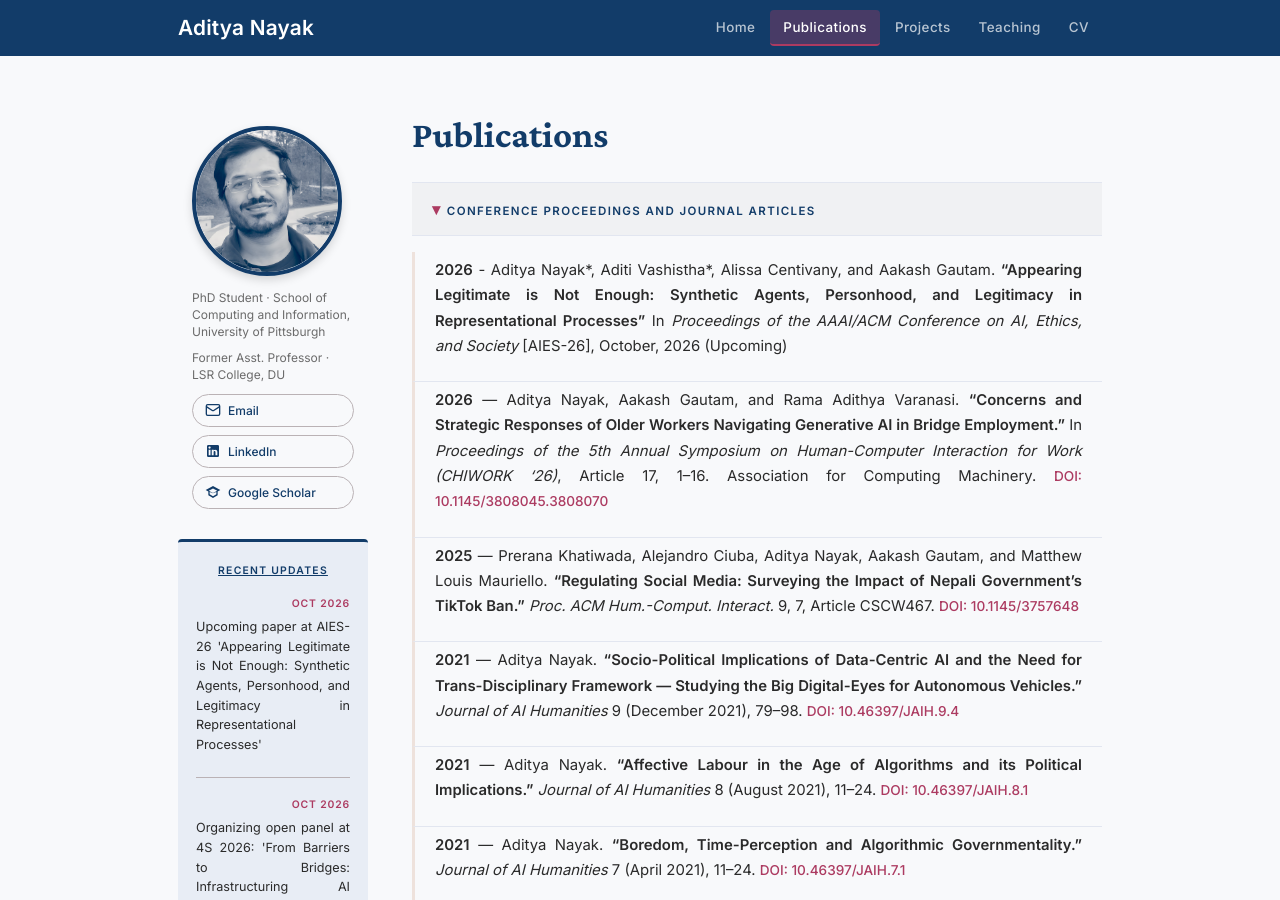
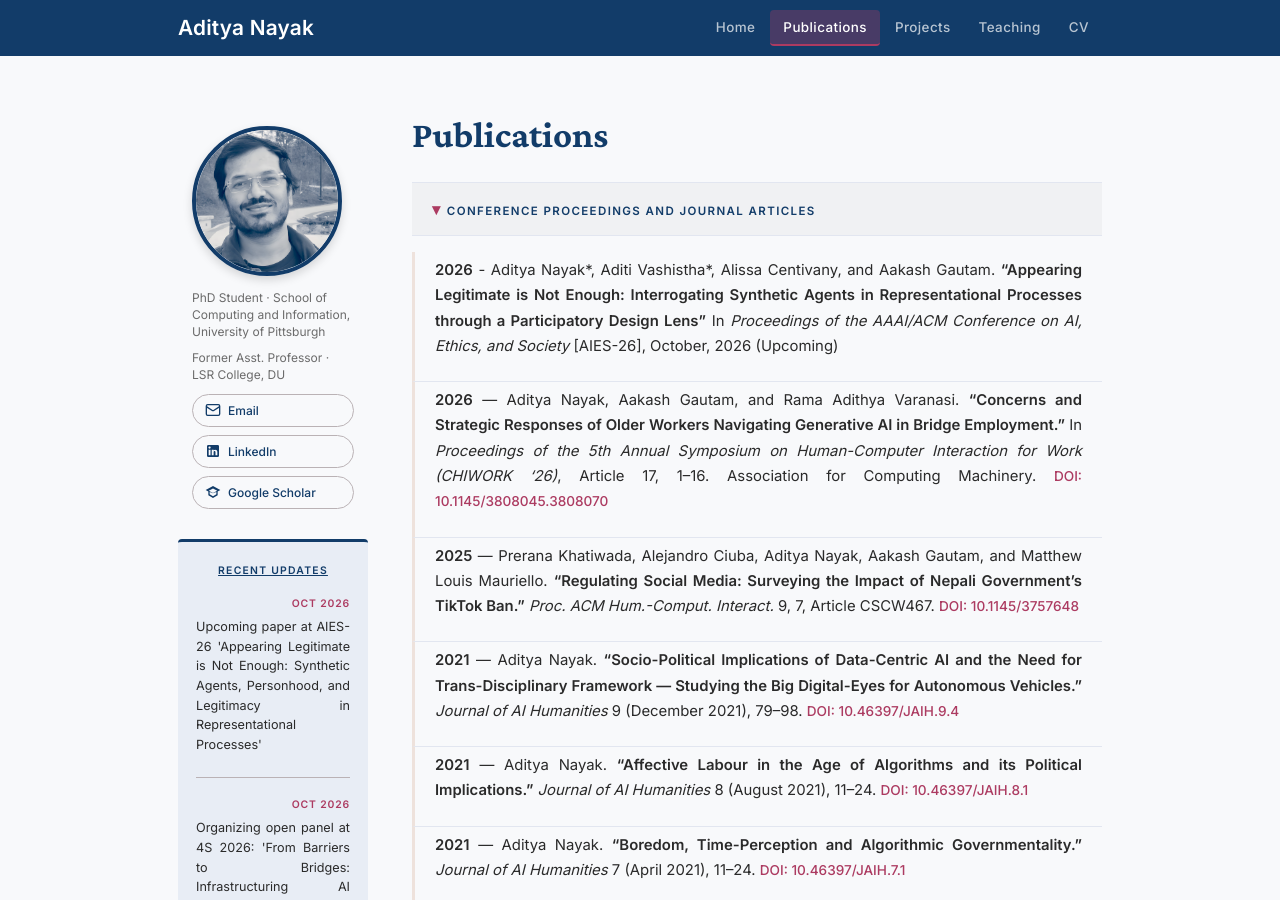
Before and after one commit to adityanayak-info/adityanayak-info.github.io, a Jekyll site: the page built from publications.md, in a window 1280 px wide and 900 px high. Built offline with Jekyll 4.4.1, drawn with Linux system fonts in a browser that asks for light colours.

Commit message:
Update publication title and details for AIES-26

```diff
--- a/publications.md
+++ b/publications.md
@@ -23,7 +23,7 @@ permalink: /publications/
 <summary>Conference Proceedings and Journal Articles</summary>
 <div class="pub-section-content" markdown="1">
 
-- **2026** - Aditya Nayak\*, Aditi Vashistha\*, Alissa Centivany, and Aakash Gautam. **"Appearing Legitimate is Not Enough: Synthetic Agents, Personhood, and Legitimacy in Representational Processes"** In *Proceedings of the AAAI/ACM Conference on AI, Ethics, and Society* [AIES-26], October, 2026 (Upcoming)
+- **2026** - Aditya Nayak\*, Aditi Vashistha\*, Alissa Centivany, and Aakash Gautam. **"Appearing Legitimate is Not Enough: Interrogating Synthetic Agents in Representational Processes through a Participatory Design Lens"** In *Proceedings of the AAAI/ACM Conference on AI, Ethics, and Society* [AIES-26], October, 2026 (Upcoming)
 
 - **2026** — Aditya Nayak, Aakash Gautam, and Rama Adithya Varanasi. **"Concerns and Strategic Responses of Older Workers Navigating Generative AI in Bridge Employment."** In *Proceedings of the 5th Annual Symposium on Human-Computer Interaction for Work (CHIWORK '26)*, Article 17, 1–16. Association for Computing Machinery. [DOI: 10.1145/3808045.3808070](https://doi.org/10.1145/3808045.3808070)
 
```
